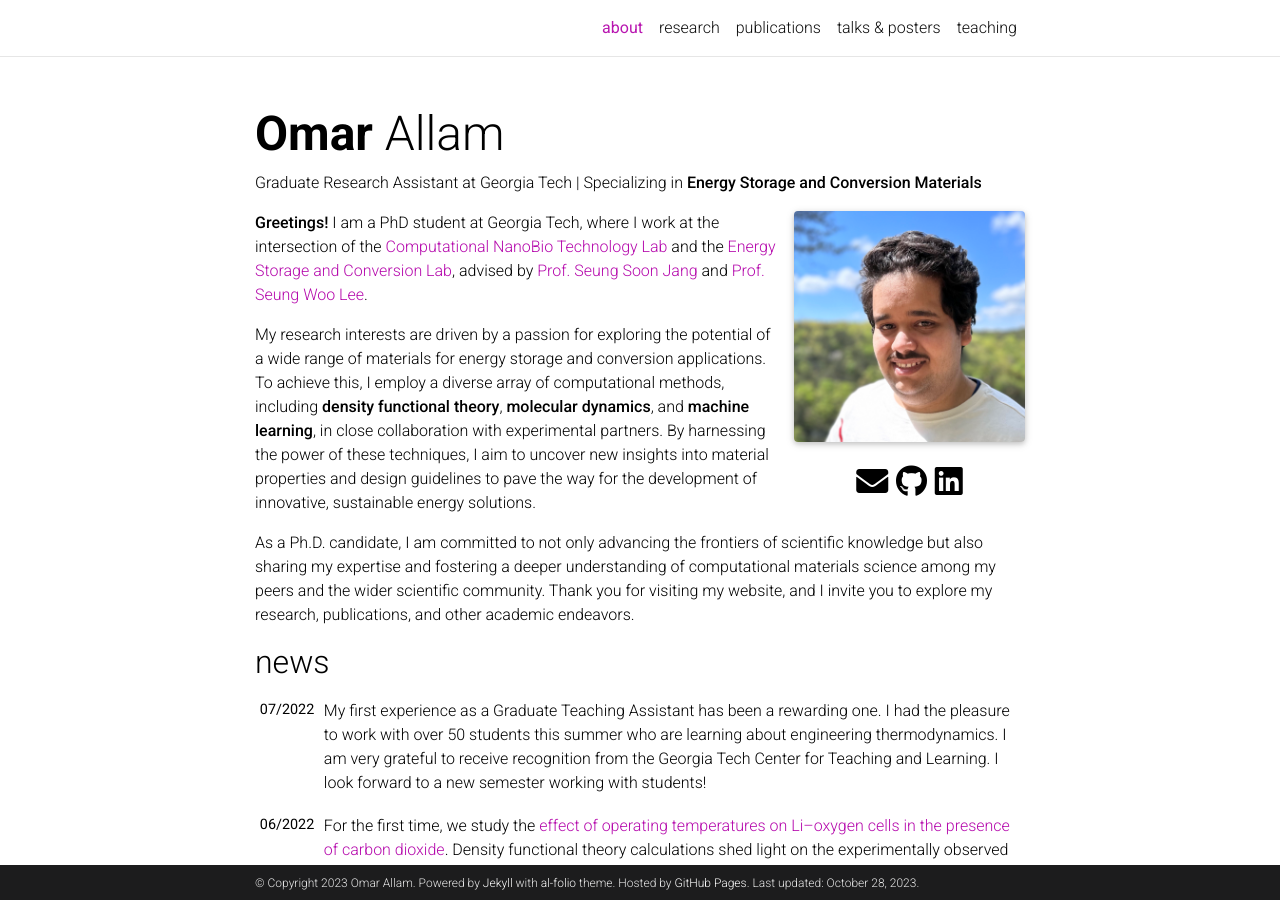
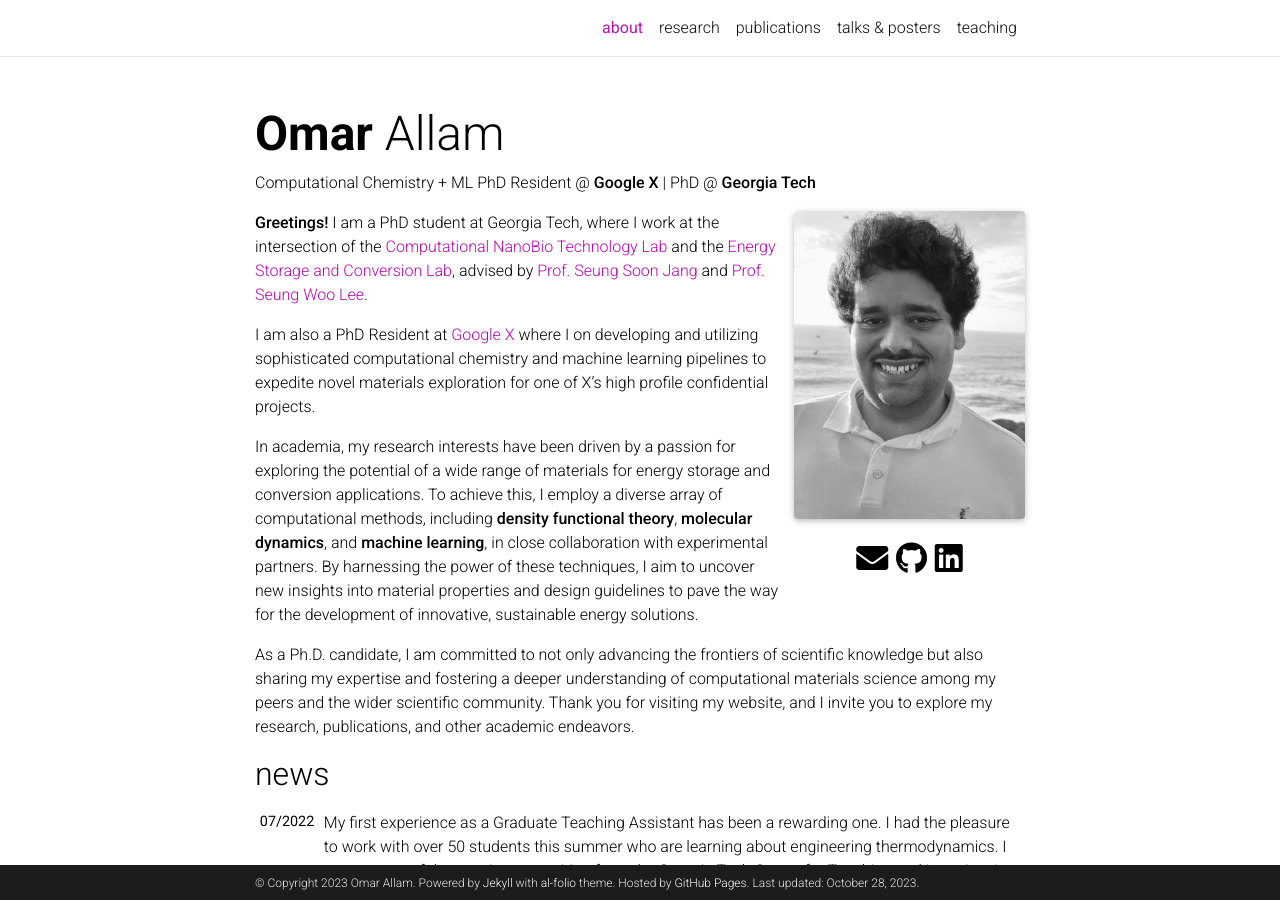
Before and after one commit to oallam3/oallam3.github.io, a Jekyll site: the page built from _pages/about.md, in a window 1280 px wide and 900 px high. Built offline with Jekyll 4.4.1, drawn with Linux system fonts in a browser that asks for light colours; full-size pictures stand in for the smaller copies a plugin makes; comment, search, counter and statistics services are not loaded; a style sheet for code colours, icons or effects is not loaded.

Commit message:
profile update

```diff
--- a/_bibliography/papers.bib
+++ b/_bibliography/papers.bib
@@ -3,9 +3,11 @@
 @article{ WOS:000956894200001,
 author = {Oh, Jin Woo and Lee, Seokyeong and Han, Hyowon and Allam, Omar and Choi, Ji Il and Lee, Hyeokjung and Jiang, Wei and Jang, Jihye, and Kim, Gwanho and Mun, Seungsoo and Lee, Kyuho and Park, Jongwoong and Lee, Seonju and Jang, Seung Soon and Park, Cheolmin},
 Title = {Dual-Light Emitting 3D Encryption with Printable Fluorescent-Phosphorescent Metal-Organic Frameworks},
-Journal = {Submitted},
+Journal = {Light: Science and Applications},
+DOI = {10.1038/s41377-023-01274-4},
 Year = {2023},
-preview = {mof.jpeg}
+preview = {mof.jpeg},
+abstract={Optical encryption technologies based on room-temperature light-emitting materials are of considerable interest. Herein, we present three-dimensional (3D) printable dual-light-emitting materials for high-performance optical pattern encryption. These are based on fluorescent perovskite nanocrystals (NCs) embedded in metal-organic frameworks (MOFs) designed for phosphorescent host-guest interactions. Notably, perovskite-containing MOFs emit a highly efficient blue phosphorescence, and perovskite NCs embedded in the MOFs emit characteristic green or red fluorescence under ultraviolet (UV) irradiation. Such dual-light-emitting MOFs with independent fluorescence and phosphorescence emissions are employed in pochoir pattern encryption, wherein actual information with transient phosphorescence is efficiently concealed behind fake information with fluorescence under UV exposure. Moreover, a 3D cubic skeleton is developed with the dual-light-emitting MOF powder dispersed in 3D-printable polymer filaments for 3D dual-pattern encryption. This article outlines a universal principle for developing MOF-based room-temperature multi-light-emitting materials and a strategy for multidimensional information encryption with enhanced capacity and security.},
 }
 
 @Article{D3CP00349C,
--- a/_pages/about.md
+++ b/_pages/about.md
@@ -2,11 +2,11 @@
 layout: about
 title: about
 permalink: /
-subtitle: Graduate Research Assistant at Georgia Tech | Specializing in <strong>Energy Storage and Conversion Materials</strong>
+subtitle: Computational Chemistry + ML PhD Resident @ <strong>Google X</strong> | PhD @ <strong>Georgia Tech</strong>
 
 profile:
   align: right
-  image: prof_pic.jpg
+  image: profile_picture.jpg
   image_circular: false # crops the image to make it circular
   address:
 
@@ -18,6 +18,8 @@ social: true  # includes social icons at the bottom of the page
 
 <strong>Greetings!</strong> I am a PhD student at Georgia Tech, where I work at the intersection of the [Computational NanoBio Technology Lab](https://cnbt.mse.gatech.edu) and the [Energy Storage and Conversion Lab](https://escl.gatech.edu), advised by [Prof. Seung Soon Jang](https://research.gatech.edu/seung-soon-jang) and [Prof. Seung Woo Lee](https://research.gatech.edu/seung-woo-lee).
 
-My research interests are driven by a passion for exploring the potential of a wide range of materials for energy storage and conversion applications. To achieve this, I employ a diverse array of computational methods, including <strong>density functional theory</strong>, <strong>molecular dynamics</strong>, and <strong>machine learning</strong>, in close collaboration with experimental partners. By harnessing the power of these techniques, I aim to uncover new insights into material properties and design guidelines to pave the way for the development of innovative, sustainable energy solutions.
+I am also a PhD Resident at [Google X](https://x.company) where I on developing and utilizing sophisticated computational chemistry and machine learning pipelines to expedite novel materials exploration for one of X's high profile confidential projects.
+
+In academia, my research interests have been driven by a passion for exploring the potential of a wide range of materials for energy storage and conversion applications. To achieve this, I employ a diverse array of computational methods, including <strong>density functional theory</strong>, <strong>molecular dynamics</strong>, and <strong>machine learning</strong>, in close collaboration with experimental partners. By harnessing the power of these techniques, I aim to uncover new insights into material properties and design guidelines to pave the way for the development of innovative, sustainable energy solutions.
 
 As a Ph.D. candidate, I am committed to not only advancing the frontiers of scientific knowledge but also sharing my expertise and fostering a deeper understanding of computational materials science among my peers and the wider scientific community. Thank you for visiting my website, and I invite you to explore my research, publications, and other academic endeavors.
```
Also changed, not shown: assets/img/profile_picture.jpg (added).
